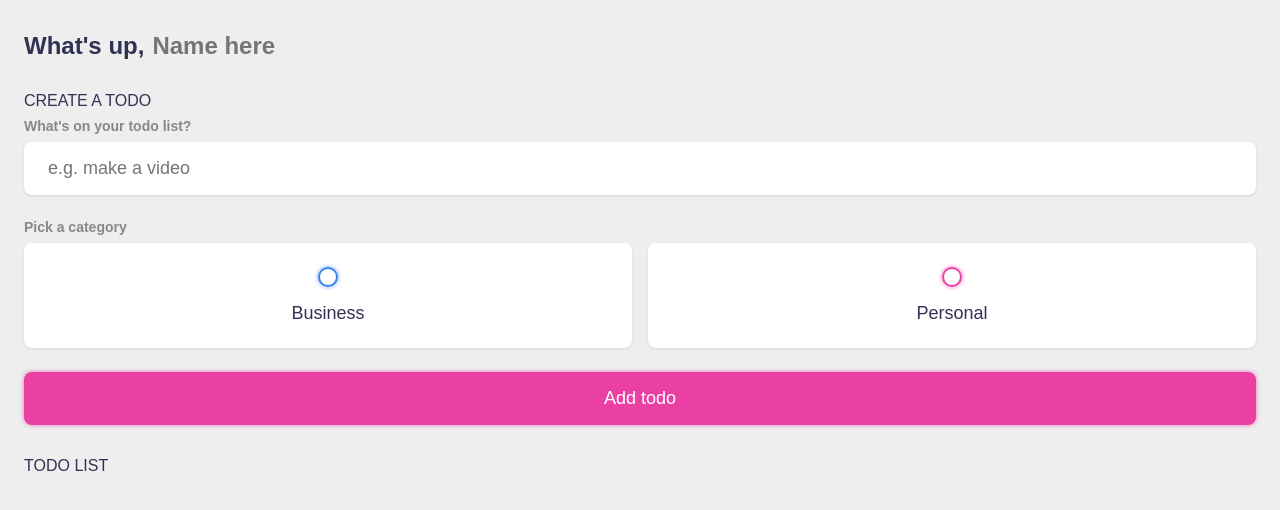
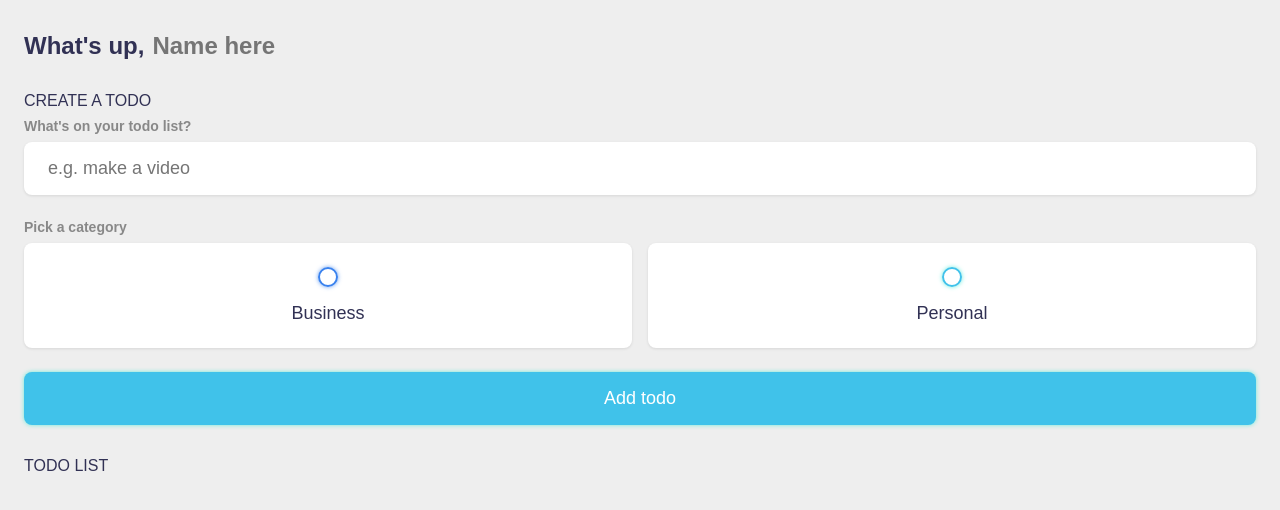
Before and after one commit to SEYDOUD/todo4all, a Vue app: page / in a window 1280 px wide. Shown: the top 510 px of the page. Built offline with nearby package versions, Linux system fonts and the light colour scheme.

Commit message:
another commit

```diff
--- a/src/main.css
+++ b/src/main.css
@@ -1,5 +1,5 @@
 :root {
-	--primary: #EA40A4;
+	--primary: #40c2ea;
 	--business: #3A82EE;
 	--personal: var(--primary);
 	--light: #EEE;
@@ -10,7 +10,7 @@
 	--shadow: 0 1px 3px rgba(0, 0, 0, 0.1);
 
 	--business-glow: 0px 0px 4px rgba(58, 130, 238, 0.75);
-	--personal-glow: 0px 0px 4px rgba(234, 64, 164, 0.75);
+	--personal-glow: 0px 0px 4px rgba(64, 234, 211, 0.75);
 }
 
 * {
```
